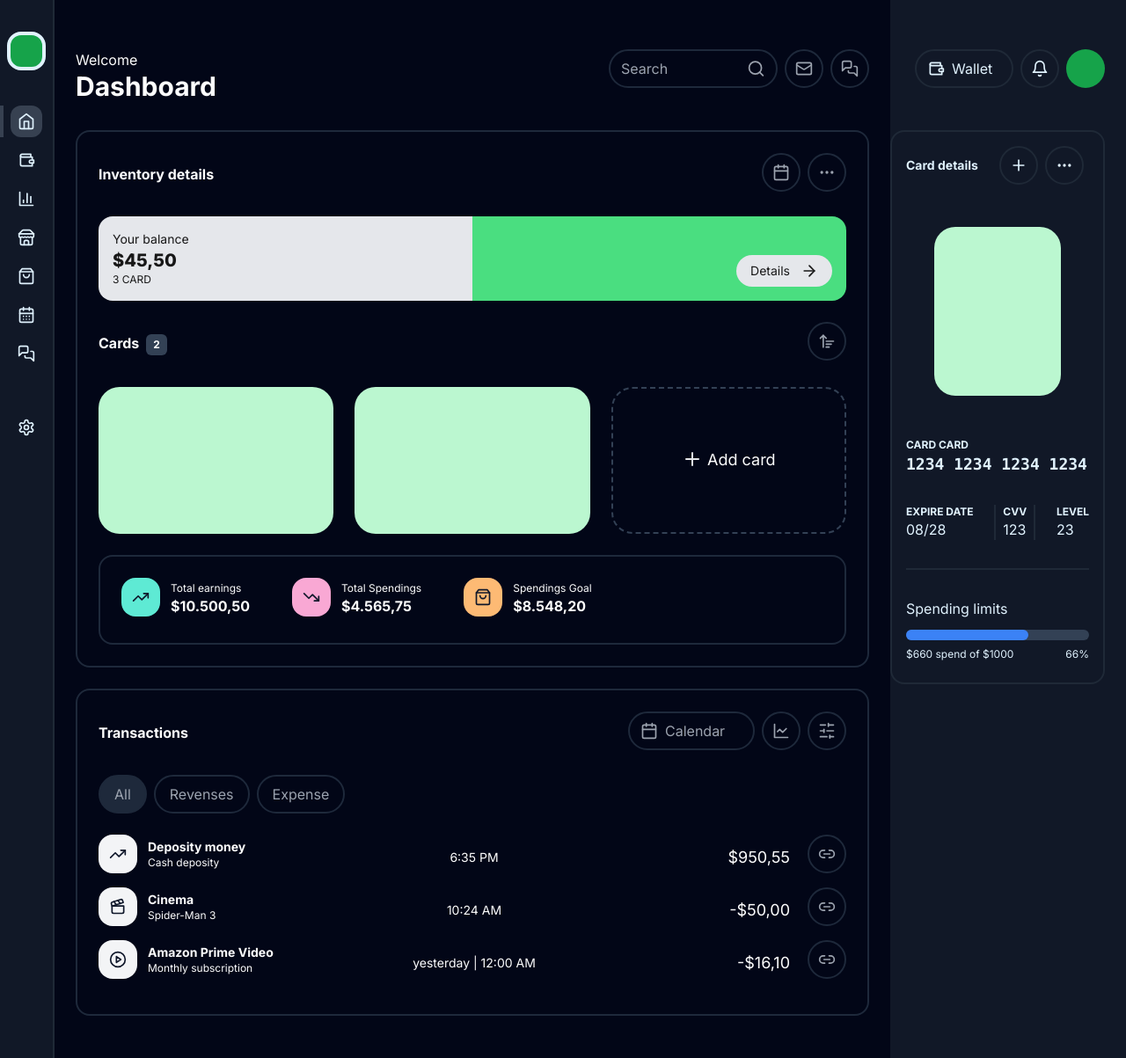
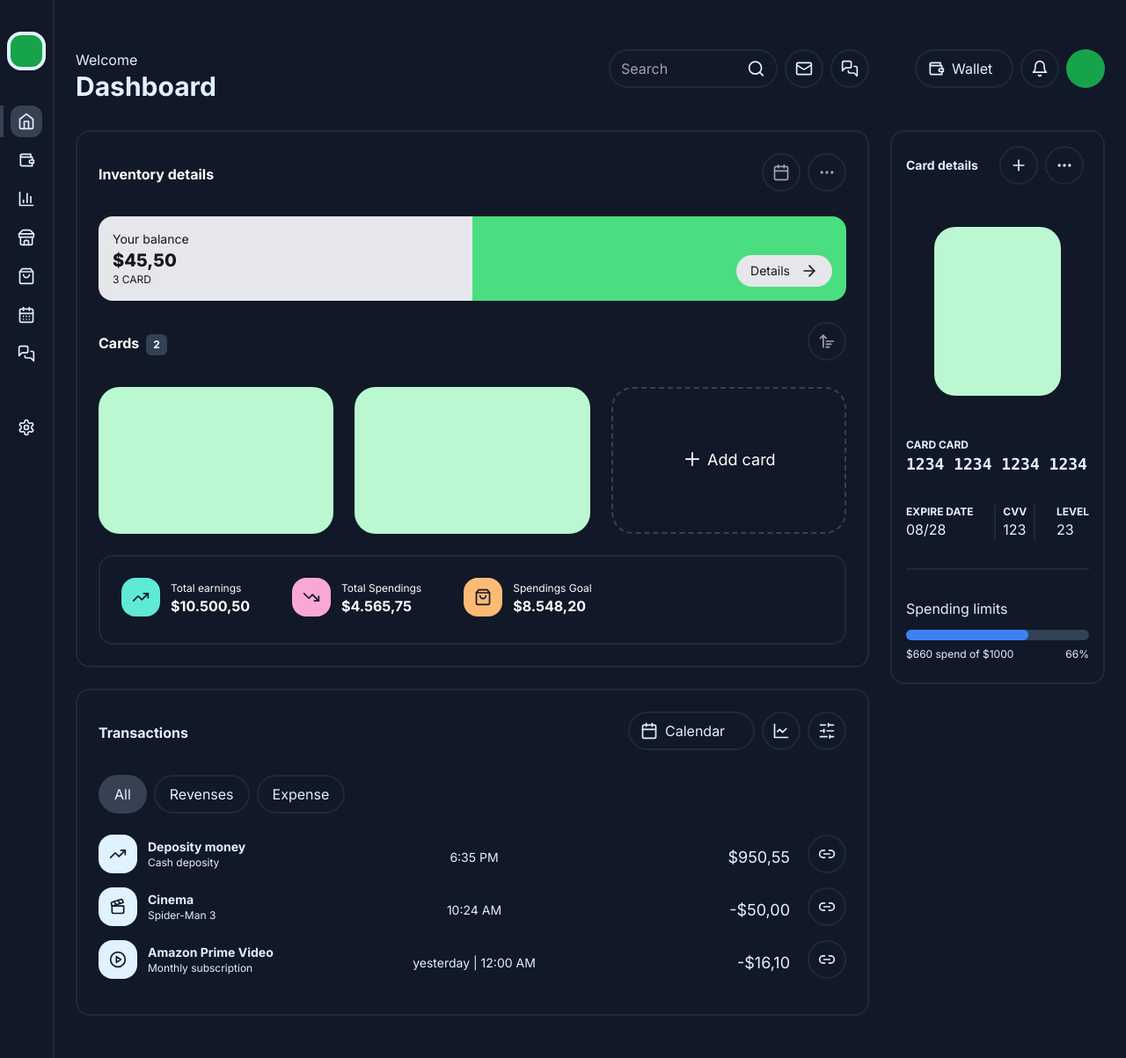
Before and after one commit to andersondavid/finance-dashboard, a Next.js app: page / in a window 1280 px wide. Shown: the whole page at 88% size. Built offline with nearby package versions, Linux system fonts and the light colour scheme.

Commit message:
reafactor(MainContent): Change colors

```diff
--- a/src/app/components/maincontent/components/mainheader.tsx
+++ b/src/app/components/maincontent/components/mainheader.tsx
@@ -4,29 +4,25 @@ import { LuMail, LuMessagesSquare, LuSearch } from "react-icons/lu";
 export default function MainHeader() {
 	return (
 		<div className="flex justify-between my-8">
-			<div className="">
-				<h3>Welcome</h3>
-				<h1 className="text-3xl font-bold">Dashboard</h1>
+			<div>
+				<h3 className="text-sky-100">Welcome</h3>
+				<h1 className="text-3xl font-bold text-sky-100">Dashboard</h1>
 			</div>
 
-			<div className="flex ">
-				<div className="flex p-2 px-3 h-11 w-48 border-2 border-slate-800 rounded-full">
+			<div className="flex">
+				<div className="flex p-2 px-3 h-11 w-48 border-2 border-gray-800 rounded-full">
 					<input
 						type="text"
 						className="w-full bg-transparent"
 						placeholder="Search"
 					></input>
-					<LuSearch className="h-6 w-6 text-gray-400" />
+					<LuSearch className="h-6 w-6 text-sky-100" />
 				</div>
-				<div className="p-2 h-11 w-11 border-2 ml-2 border-slate-800 rounded-full text-center">
-					<p>
-						<LuMail className="mb-1 h-5 w-5 text-gray-400 inline" />
-					</p>
+				<div className="p-2 h-11 w-11 border-2 ml-2 border-gray-800 rounded-full text-center">
+					<LuMail className="mb-1 h-5 w-5 text-sky-100 inline" />
 				</div>
-				<div className="p-2 h-11 w-11 border-2 ml-2 border-slate-800 rounded-full text-center">
-					<p>
-						<LuMessagesSquare className="mb-1 h-5 w-5 text-gray-400 inline" />
-					</p>
+				<div className="p-2 h-11 w-11 border-2 ml-2 border-gray-800 rounded-full text-center">
+					<LuMessagesSquare className="mb-1 h-5 w-5 text-sky-100 inline" />
 				</div>
 			</div>
 		</div>
--- a/src/app/components/maincontent/components/transactions/components/headertransactions.tsx
+++ b/src/app/components/maincontent/components/transactions/components/headertransactions.tsx
@@ -5,19 +5,19 @@ export default function HeaderTransactions() {
 	return (
 		<div className="flex p-6">
 			<div className="py-3 pr-4 mr-auto">
-				<p className="text-base font-bold">Transactions</p>
+				<p className="text-base font-bold text-sky-100">Transactions</p>
 			</div>
-			<div className="p-2 pl-3 h-11 w-36 border-2 border-slate-800 rounded-full">
-				<p className="inline text-gray-400 m-0">
-					<LuCalendar className="h-5 w-5 text-gray-400 mr-2 mb-1 inline" />
+			<div className="p-2 pl-3 h-11 w-36 border-2 border-gray-800 rounded-full">
+				<p className="inline text-sky-100 m-0">
+					<LuCalendar className="h-5 w-5 text-sky-100 mr-2 mb-1 inline" />
 					Calendar
 				</p>
 			</div>
-			<div className="p-2 h-11 w-11 border-2 ml-2 border-slate-800 rounded-full text-center">
-				<LuLineChart className="h-5 w-5 mb-1 text-gray-400 inline" />
+			<div className="p-2 h-11 w-11 border-2 ml-2 border-gray-800 rounded-full text-center">
+				<LuLineChart className="h-5 w-5 mb-1 text-sky-100 inline" />
 			</div>
-			<div className="p-2 h-11 w-11 border-2 ml-2 border-slate-800 rounded-full text-center">
-				<LuSlidersHorizontal className="h-5 w-5 mb-1 text-gray-400 inline" />
+			<div className="p-2 h-11 w-11 border-2 ml-2 border-gray-800 rounded-full text-center">
+				<LuSlidersHorizontal className="h-5 w-5 mb-1 text-sky-100 inline" />
 			</div>
 		</div>
 	);
--- a/src/app/components/maincontent/components/transactions/components/transactionsfilters.tsx
+++ b/src/app/components/maincontent/components/transactions/components/transactionsfilters.tsx
@@ -3,14 +3,14 @@ import React from "react";
 export default function TransactionsFilters() {
 	return (
 		<div className="flex gap-2 mx-6">
-			<div className="p-2 px-4 h-11 border-2 border-slate-800 bg-slate-800 rounded-full">
-				<p className="inline text-gray-400 m-0">All</p>
+			<div className="p-2 px-4 h-11 border-2 border-gray-700 bg-gray-700 rounded-full">
+				<p className="inline text-sky-100 m-0">All</p>
 			</div>
-			<div className="p-2 px-4 h-11 border-2 border-slate-800 rounded-full">
-				<p className="inline text-gray-400 m-0">Revenses</p>
+			<div className="p-2 px-4 h-11 border-2 border-gray-800 rounded-full">
+				<p className="inline text-sky-100 m-0">Revenses</p>
 			</div>
-			<div className="p-2 px-4 h-11 border-2 border-slate-800 rounded-full">
-				<p className="inline text-gray-400 m-0">Expense</p>
+			<div className="p-2 px-4 h-11 border-2 border-gray-800 rounded-full">
+				<p className="inline text-sky-100 m-0">Expense</p>
 			</div>
 		</div>
 	);
--- a/src/app/components/maincontent/components/transactions/components/transactionshistory.tsx
+++ b/src/app/components/maincontent/components/transactions/components/transactionshistory.tsx
@@ -5,59 +5,59 @@ export default function TransactionsHistory() {
 	return (
 		<div className="m-6">
 			<div className="inline-flex mr-12 w-full mb-2">
-				<div className="w-11 h-11 bg-gray-100 rounded-2xl p-3">
+				<div className="w-11 h-11 bg-sky-100 rounded-2xl p-3">
 					<LuTrendingUp className="w-5 h-5 text-slate-900" />
 				</div>
 				<div className="mt-1 ml-3 w-1/4">
-					<h1 className="text-sm font-bold">Deposity money</h1>
-					<p className="text-xs">Cash deposity</p>
+					<h1 className="text-sm font-bold text-sky-100">Deposity money</h1>
+					<p className="text-xs text-sky-100">Cash deposity</p>
 				</div>
 				<div className="ml-3 p-4 grow text-center">
-					<p className="text-sm">6:35 PM</p>
+					<p className="text-sm text-sky-100">6:35 PM</p>
 				</div>
 				<div className="ml-3 p-3 w-1/4 text-right">
-					<p className="text-lg">$950,55</p>
+					<p className="text-lg text-sky-100">$950,55</p>
 				</div>
-				<div className="p-2 h-11 w-11 border-2 ml-2 border-slate-800 rounded-full text-center">
-					<LuLink2 className="h-5 w-5 mb-1 text-gray-400 inline" />
+				<div className="p-2 h-11 w-11 border-2 ml-2 border-gray-800 rounded-full text-center">
+					<LuLink2 className="h-5 w-5 mb-1 text-sky-100 inline" />
 				</div>
 			</div>
 
 			<div className="inline-flex mr-12 w-full mb-2">
-				<div className="w-11 h-11 bg-gray-100 rounded-2xl p-3">
+				<div className="w-11 h-11 bg-sky-100 rounded-2xl p-3">
 					<LuClapperboard className="w-5 h-5 text-slate-900" />
 				</div>
 				<div className="mt-1 ml-3 w-1/4">
-					<h1 className="text-sm font-bold">Cinema</h1>
-					<p className="text-xs">Spider-Man 3</p>
+					<h1 className="text-sm font-bold text-sky-100">Cinema</h1>
+					<p className="text-xs text-sky-100">Spider-Man 3</p>
 				</div>
 				<div className="ml-3 p-4 grow text-center">
-					<p className="text-sm">10:24 AM</p>
+					<p className="text-sm text-sky-100">10:24 AM</p>
 				</div>
 				<div className="ml-3 p-3 w-1/4 text-right">
-					<p className="text-lg">-$50,00</p>
+					<p className="text-lg text-sky-100">-$50,00</p>
 				</div>
-				<div className="p-2 h-11 w-11 border-2 ml-2 border-slate-800 rounded-full text-center">
-					<LuLink2 className="h-5 w-5 mb-1 text-gray-400 inline" />
+				<div className="p-2 h-11 w-11 border-2 ml-2 border-gray-800 rounded-full text-center">
+					<LuLink2 className="h-5 w-5 mb-1 text-sky-100 inline" />
 				</div>
 			</div>
 
 			<div className="inline-flex mr-12 w-full mb-2">
-				<div className="w-11 h-11 bg-gray-100 rounded-2xl p-3">
+				<div className="w-11 h-11 bg-sky-100 rounded-2xl p-3">
 					<LuPlayCircle className="w-5 h-5 text-slate-900" />
 				</div>
 				<div className="mt-1 ml-3 w-1/4">
-					<h1 className="text-sm font-bold">Amazon Prime Video</h1>
-					<p className="text-xs">Monthly subscription</p>
+					<h1 className="text-sm font-bold text-sky-100">Amazon Prime Video</h1>
+					<p className="text-xs text-sky-100">Monthly subscription</p>
 				</div>
 				<div className="ml-3 p-4 grow text-center">
-					<p className="text-sm">yesterday | 12:00 AM</p>
+					<p className="text-sm text-sky-100">yesterday | 12:00 AM</p>
 				</div>
 				<div className="ml-3 p-3 w-1/4 text-right">
-					<p className="text-lg">-$16,10</p>
+					<p className="text-lg text-sky-100">-$16,10</p>
 				</div>
-				<div className="p-2 h-11 w-11 border-2 ml-2 border-slate-800 rounded-full text-center">
-					<LuLink2 className="h-5 w-5 mb-1 text-gray-400 inline" />
+				<div className="p-2 h-11 w-11 border-2 ml-2 border-gray-800 rounded-full text-center">
+					<LuLink2 className="h-5 w-5 mb-1 text-sky-100 inline" />
 				</div>
 			</div>
 		</div>
--- a/src/app/components/maincontent/components/transactions/index.tsx
+++ b/src/app/components/maincontent/components/transactions/index.tsx
@@ -5,7 +5,7 @@ import TransactionsHistory from './components/transactionshistory'
 
 export default function Transactions() {
 	return (
-		<div className="border-2 border-slate-800 rounded-2xl my-6">
+		<div className="border-2 border-gray-800 rounded-2xl my-6">
 			<HeaderTransactions />
 			<TransactionsFilters />
 			<TransactionsHistory />
--- a/src/app/components/maincontent/index.tsx
+++ b/src/app/components/maincontent/index.tsx
@@ -5,7 +5,7 @@ import Transactions from "./components/transactions";
 
 export default function MainContent() {
 	return (
-		<div className="w-full bg-slate-950 p-6">
+		<div className="w-full bg-gray-900 p-6">
 			<div className="max-w-screen-xl m-auto">
 				<MainHeader />
 				<InventoryDetails />
```
